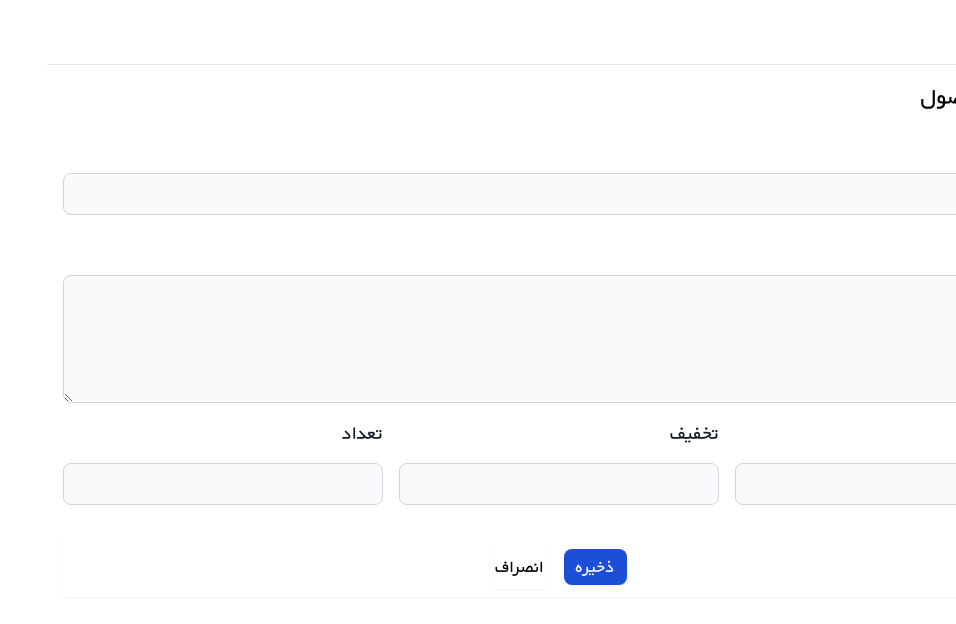
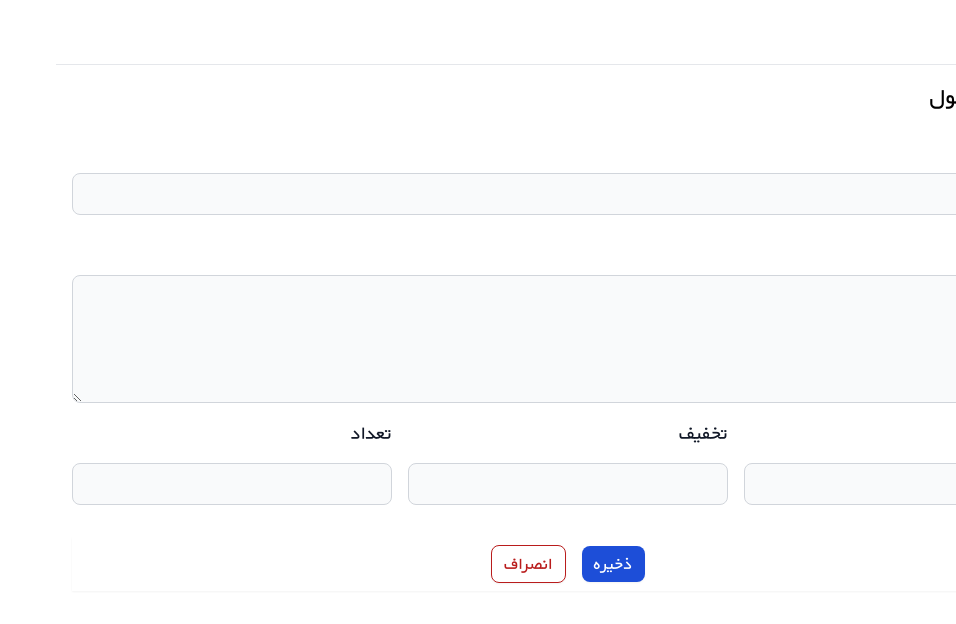
Before and after one commit to mahlakhalili/admin-pannel, a React (Vite) app: page /product/add in a window 1280 px wide. Shown: the top 624 px of the page, without its empty margins (324-1280 px from the left). Built offline with nearby package versions, Linux system fonts and the light colour scheme; grey boxes are pictures that could not be loaded.

Commit message:
Update index.css

```diff
--- a/src/index.css
+++ b/src/index.css
@@ -50,6 +50,9 @@
 	.btn.red.disabled {
 		@apply bg-red-400 hover:bg-red-400;
 	}
+	.btn.outline-red {
+		@apply text-red-700 border border-red-700 bg-white hover:border-red-900 focus:ring-red-300 px-3 py-1 rounded-lg;;
+	}
 	.table-wrapper {
 		@apply relative overflow-x-auto shadow-md sm:rounded-lg;
 	}
```
